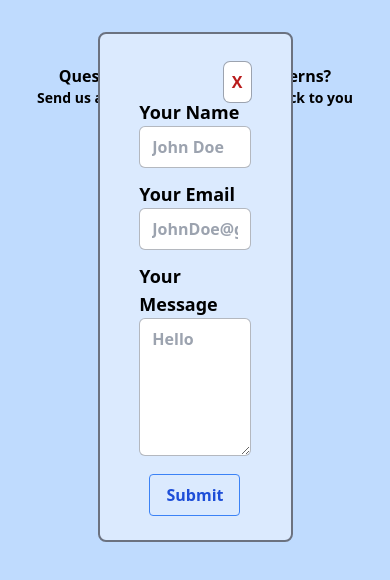
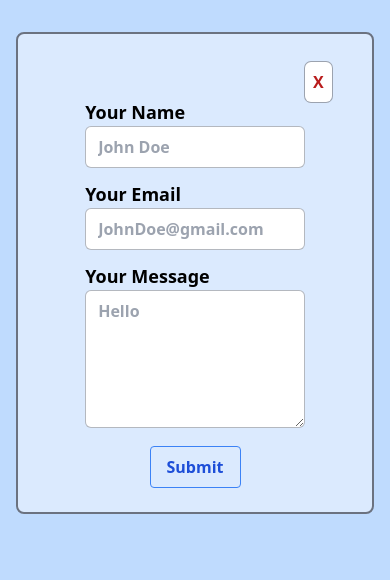
Before and after one commit to timdenisiuk/Contact-Form, a Next.js app: page / in a window 390 px wide. Both pictures are taken after a click on the button "Contact Us". Shown: the top 580 px of the page. Built offline with nearby package versions, Linux system fonts and the light colour scheme.

Commit message:
Change style for mobile

```diff
--- a/components/Form.js
+++ b/components/Form.js
@@ -80,9 +80,9 @@ export default function Form(props) {
 
   //if trigger is true, renders the form window, otherwise no render
   return (props.trigger) ? (
-      <div className="fixed w-6/12 pb-6 bg-blue-100 border-2 border-gray-500 rounded-lg h-9/12">
+      <div className="fixed w-11/12 pb-6 bg-blue-100 border-2 border-gray-500 rounded-lg lg:w-6/12 h-9/12">
           <div className='px-3 pt-16'>
-            <form className="flex flex-col items-center w-2/3 mx-auto" onSubmit={handleSubmit}>
+            <form className="flex flex-col items-center w-2/3 mx-auto sm:px-10" onSubmit={handleSubmit}>
               <button className = "absolute top-4 right-4 mr-6 mt-3 ring-1 ring-gray-400 bg-white rounded-md p-2 \
                text-red-700 hover:text-red-800 hover:bg-gray-100 \
                focus:outline-none focus:ring-2 focus:ring-indigo-500"
--- a/pages/index.js
+++ b/pages/index.js
@@ -22,10 +22,10 @@ export default function Home() {
       </Head>
       <div className="box-border p-0 m-0 font-sans font-bold bg-blue-200">
         <main className="flex flex-col items-center min-h-screen p-8">
-          <h1 className="text-2xl text-center sm:text-center lg:text-5xl lg:pb-5">Contact us!</h1>
-          <p className="lg:text-xl">Questions? Comments? Concerns?</p>
+          <h1 className="pb-4 text-2xl text-center sm:text-center lg:text-5xl lg:pb-5">Contact us!</h1>
+          <p className="pb-2 lg:text-xl">Questions? Comments? Concerns?</p>
           <p className="text-sm sm: lg:text-xl">Send us an email, and we will get back to you</p>
-          <p className="pb-24  lg:text-xl lg:pb-28">as soon as possible!</p>
+          <p className="pb-24 text-sm lg:text-xl lg:pb-28">as soon as possible!</p>
           <button className = "px-4 py-2 font-bold text-white bg-blue-500 border border-blue-700 rounded hover:bg-blue-700"
           onClick={() => setIsTriggered(true) }>Contact Us</button>
           <Form trigger={isTriggered} setTrigger={setIsTriggered} route={router}/>
--- a/pages/thankyou.js
+++ b/pages/thankyou.js
@@ -9,10 +9,11 @@ const ThankYou = () => {
             <Head>
                 <title>Thank You</title>
             </Head>
-            <div className="m-0 p-0 box-border font-sans font-bold bg-blue-200">
-                <main className="p-8 flex flex-col items-center min-h-screen">
-                    <h1 className="text-4xl">Thank you, you should hear from us soon</h1>
-                    <Link href="/" className="pt-16 text-2xl underline text-blue-600">Home</Link>
+            <div className="box-border p-0 m-0 font-sans font-bold bg-blue-200">
+                <main className="flex flex-col items-center min-h-screen p-8">
+                    <h1 className="pb-4 text-2xl lg:text-6xl">Thank You!</h1>
+                    <h1 className="text-lg lg:text-4xl">You should hear from us soon.</h1>
+                    <Link href="/" className="pt-12 text-2xl text-blue-600 underline">Home</Link>
                 </main>
             </div>
         </>
```
